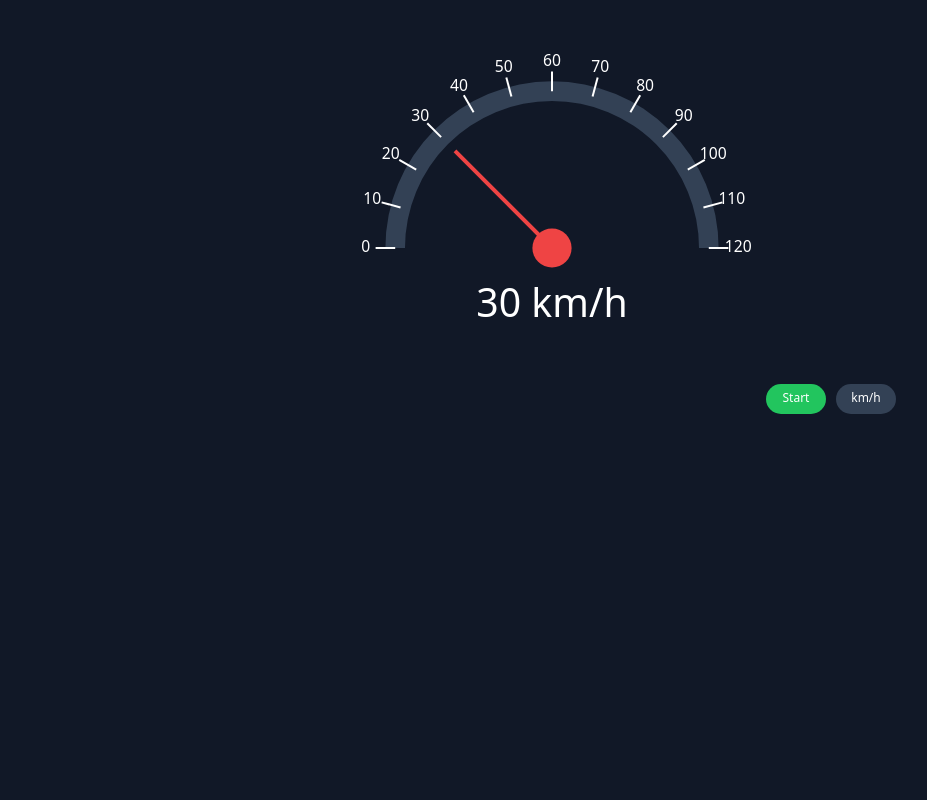
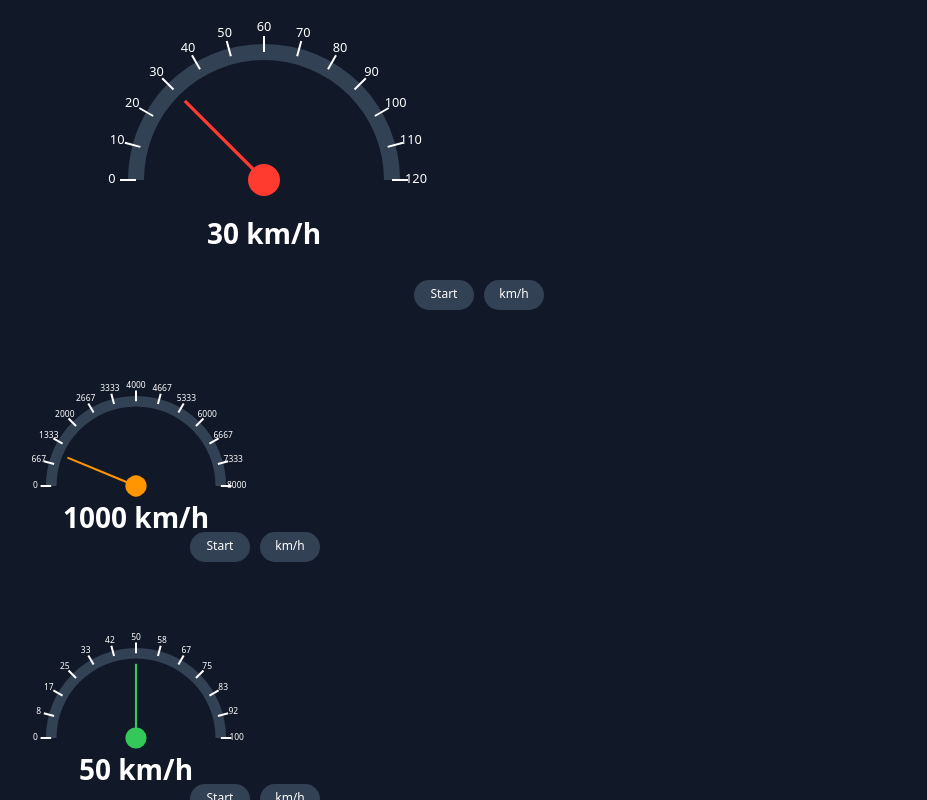
Before and after one commit to kniemann1/Speedometer-display, a React (Vite) app in the folder speedometer-dashboard/: page / in a window 1280 px wide. Shown: the whole page, without its empty margins (120-1047 px from the left). Built offline with nearby package versions, Linux system fonts and the light colour scheme.

Commit message:
Added two additional gauges for RPM and fuel level

```diff
--- a/speedometer-dashboard/src/components/Dashboard/DashboardLayout.tsx
+++ b/speedometer-dashboard/src/components/Dashboard/DashboardLayout.tsx
@@ -13,27 +13,61 @@ const DashboardLayout: React.FC = () => {
           paddingBottom: '56.25%', // 16:9 aspect ratio
         }}
       >
-        <div className="absolute inset-0 flex items-center justify-center">
-          <div
-            style={{
-              width: '100%',
-              height: '100%',
-              display: 'flex',
-              alignItems: 'center',
-              justifyContent: 'center',
-              padding: '2rem'
-            }}
-          >
+        <div className="absolute inset-0 flex flex-col items-center justify-center p-4">
+          {/* Main speedometer */}
+          <div className="w-full flex justify-center mb-4">
+            <div style={{ width: '60%', height: '100%' }}>
               <Speedometer
                 value={60}
                 min={0}
                 max={120}
                 unit="km/h"
+                gaugeType="speed"
                 size={{
-                width: Math.min(window.innerWidth * 0.6, 1200),
-                height: Math.min(window.innerWidth * 0.6 * 0.5625, 675)
+                  width: Math.min(window.innerWidth * 0.5, 800),
+                  height: Math.min(window.innerWidth * 0.5 * 0.5625, 450)
                 }}
               />
+            </div>
+          </div>
+
+          {/* Two additional gauges in a row */}
+          <div className="w-full flex justify-center space-x-8">
+            {/* RPM Gauge */}
+            <div style={{ width: '40%', height: '100%' }}>
+              <Speedometer
+                value={3000}
+                min={0}
+                max={8000}
+                unit="RPM"
+                gaugeType="rpm"
+                colors={{
+                  needle: '#FF9500'
+                }}
+                size={{
+                  width: Math.min(window.innerWidth * 0.35, 600),
+                  height: Math.min(window.innerWidth * 0.35 * 0.5625, 337)
+                }}
+              />
+            </div>
+
+            {/* Fuel Gauge */}
+            <div style={{ width: '40%', height: '100%' }}>
+              <Speedometer
+                value={75}
+                min={0}
+                max={100}
+                unit="%"
+                gaugeType="fuel"
+                colors={{
+                  needle: '#34C759'
+                }}
+                size={{
+                  width: Math.min(window.innerWidth * 0.35, 600),
+                  height: Math.min(window.innerWidth * 0.35 * 0.5625, 337)
+                }}
+              />
+            </div>
           </div>
         </div>
       </div>
--- a/speedometer-dashboard/src/components/Speedometer/Gauge.tsx
+++ b/speedometer-dashboard/src/components/Speedometer/Gauge.tsx
@@ -10,6 +10,14 @@ interface SpeedometerProps {
     width: number;
     height: number;
   };
+  gaugeType?: 'speed' | 'rpm' | 'fuel';
+  colors?: {
+    background?: string;
+    ticks?: string;
+    numbers?: string;
+    needle?: string;
+    valueText?: string;
+  };
 }
 
 const Speedometer: React.FC<SpeedometerProps> = ({
@@ -17,7 +25,9 @@ const Speedometer: React.FC<SpeedometerProps> = ({
   min = 0,
   max = 120,
   unit = 'km/h',
-  size = { width: 800, height: 450 }  // 16:9 aspect ratio
+  size = { width: 800, height: 450 },  // 16:9 aspect ratio
+  gaugeType = 'speed',
+  colors = {}
 }) => {
   const svgRef = useRef<SVGSVGElement>(null);
   const intervalRef = useRef<ReturnType<typeof setInterval> | null>(null);
@@ -26,9 +36,43 @@ const Speedometer: React.FC<SpeedometerProps> = ({
   const [animationState, setAnimationState] = useState({
     isAnimating: false,
     isIncreasing: true,
-    currentValue: 30,
+    currentValue: gaugeType === 'speed' ? 30 : gaugeType === 'rpm' ? 1000 : 50,
     hasInterval: false
   });
+
+  // Default colors based on gauge type
+  const defaultColors = {
+    speed: {
+      background: '#334155',
+      ticks: '#FFFFFF',
+      numbers: '#FFFFFF',
+      needle: '#FF3B30',
+      valueText: '#FFFFFF'
+    },
+    rpm: {
+      background: '#334155',
+      ticks: '#FFFFFF',
+      numbers: '#FFFFFF',
+      needle: '#FF9500',
+      valueText: '#FFFFFF'
+    },
+    fuel: {
+      background: '#334155',
+      ticks: '#FFFFFF',
+      numbers: '#FFFFFF',
+      needle: '#34C759',
+      valueText: '#FFFFFF'
+    }
+  };
+
+  // Merge provided colors with defaults
+  const mergedColors = {
+    background: colors.background || defaultColors[gaugeType].background,
+    ticks: colors.ticks || defaultColors[gaugeType].ticks,
+    numbers: colors.numbers || defaultColors[gaugeType].numbers,
+    needle: colors.needle || defaultColors[gaugeType].needle,
+    valueText: colors.valueText || defaultColors[gaugeType].valueText
+  };
 
   // Debug logging for state changes
   useEffect(() => {
@@ -93,17 +137,39 @@ const Speedometer: React.FC<SpeedometerProps> = ({
     if (animationState.isAnimating) {
       console.log('Starting new animation interval');
 
+      // Different animation ranges based on gauge type
+      let minValue, maxValue, step;
+
+      switch(gaugeType) {
+        case 'rpm':
+          minValue = 1000;
+          maxValue = 6000;
+          step = 50;
+          break;
+        case 'fuel':
+          minValue = 25;
+          maxValue = 75;
+          step = 0.5;
+          break;
+        case 'speed':
+        default:
+          minValue = 30;
+          maxValue = 90;
+          step = 0.5;
+          break;
+      }
+
       // Ensure we start from a valid value
-      if (animationState.currentValue < 30) {
+      if (animationState.currentValue < minValue) {
         setAnimationState(prev => ({
           ...prev,
-          currentValue: 30,
+          currentValue: minValue,
           isIncreasing: true
         }));
-      } else if (animationState.currentValue > 90) {
+      } else if (animationState.currentValue > maxValue) {
         setAnimationState(prev => ({
           ...prev,
-          currentValue: 90,
+          currentValue: maxValue,
           isIncreasing: false
         }));
       }
@@ -125,7 +191,6 @@ const Speedometer: React.FC<SpeedometerProps> = ({
           if (!prev.isAnimating) return prev;
 
           console.log('Interval tick - Previous state:', prev);
-          const step = 0.5; // Increase step size for faster animation
           let newValue = prev.currentValue;
           let newDirection = prev.isIncreasing;
 
@@ -133,17 +198,17 @@ const Speedometer: React.FC<SpeedometerProps> = ({
           if (prev.isIncreasing) {
             newValue = Number((prev.currentValue + step).toFixed(1));
             console.log('Increasing - New value before limit check:', newValue);
-            if (newValue >= 90) {
+            if (newValue >= maxValue) {
               console.log('Reached upper limit, changing direction');
-              newValue = 90;
+              newValue = maxValue;
               newDirection = false;
             }
           } else {
             newValue = Number((prev.currentValue - step).toFixed(1));
             console.log('Decreasing - New value before limit check:', newValue);
-            if (newValue <= 30) {
+            if (newValue <= minValue) {
               console.log('Reached lower limit, changing direction');
-              newValue = 30;
+              newValue = minValue;
               newDirection = true;
             }
           }
@@ -246,7 +311,7 @@ const Speedometer: React.FC<SpeedometerProps> = ({
 
       g.append('path')
         .attr('d', arcGenerator({} as any))
-        .attr('fill', '#334155')
+        .attr('fill', mergedColors.background)
         .attr('class', 'gauge-background');
 
       // Update needle position
@@ -265,27 +330,35 @@ const Speedometer: React.FC<SpeedometerProps> = ({
         .attr('y1', 0)
         .attr('x2', 0)
         .attr('y2', -needleLength)
-        .style('stroke', '#ef4444')
+        .style('stroke', mergedColors.needle)
         .style('stroke-width', needleRadius);
 
-      // Add center circle
-      g.append('circle')
+      // Add needle center circle
+      needle.append('circle')
         .attr('class', 'needle-center')
         .attr('cx', 0)
         .attr('cy', 0)
         .attr('r', radius * 0.1)
-        .style('fill', '#ef4444');
+        .style('fill', mergedColors.needle);
 
       // Add value text with smoother transition
       g.select('.value-text').remove();
       const valueText = g.append('text')
         .attr('class', 'value-text')
         .attr('x', 0)
-        .attr('y', radius * 0.3)
+        .attr('y', radius * 0.4)
         .attr('text-anchor', 'middle')
-        .attr('dominant-baseline', 'middle')
-        .style('font-size', `${radius * 0.2}px`)
-        .style('fill', 'white');
+        .attr('font-size', '28px')
+        .attr('font-weight', 'bold')
+        .attr('fill', mergedColors.valueText);
+
+      g.append('text')
+        .attr('class', 'unit-text')
+        .attr('x', 0)
+        .attr('y', radius * 0.5)
+        .attr('text-anchor', 'middle')
+        .attr('font-size', '16px')
+        .attr('fill', mergedColors.valueText);
 
       // Generate tick values for the visible range only
       const tickCount = 13; // To get nice intervals of 10 for 0-120
@@ -310,7 +383,7 @@ const Speedometer: React.FC<SpeedometerProps> = ({
         .attr('y1', 0)
         .attr('x2', radius * 0.8 + tickLength)
         .attr('y2', 0)
-        .style('stroke', 'white')
+        .style('stroke', mergedColors.ticks)
         .style('stroke-width', 2);
 
       // Add tick labels
@@ -328,7 +401,7 @@ const Speedometer: React.FC<SpeedometerProps> = ({
         })
         .attr('text-anchor', 'middle')
         .attr('dominant-baseline', 'middle')
-        .style('fill', 'white')
+        .style('fill', mergedColors.ticks)
         .style('font-size', `${radius * 0.08}px`)
         .text(d => Math.round(d));
 
@@ -346,14 +419,14 @@ const Speedometer: React.FC<SpeedometerProps> = ({
         .attr('width', 60)
         .attr('height', 30)
         .attr('rx', 15)
-        .style('fill', '#334155');
+        .style('fill', mergedColors.background);
 
       button.append('text')
         .attr('x', 30)
         .attr('y', 15)
         .attr('text-anchor', 'middle')
         .attr('dominant-baseline', 'middle')
-        .style('fill', 'white')
+        .style('fill', mergedColors.valueText)
         .style('font-size', '12px')
         .text(currentUnit);
 
@@ -371,14 +444,14 @@ const Speedometer: React.FC<SpeedometerProps> = ({
         .attr('width', 60)
         .attr('height', 30)
         .attr('rx', 15)
-        .style('fill', animationState.isAnimating ? '#ef4444' : '#22c55e');
+        .style('fill', animationState.isAnimating ? mergedColors.needle : mergedColors.background);
 
       animButton.append('text')
         .attr('x', 30)
         .attr('y', 15)
         .attr('text-anchor', 'middle')
         .attr('dominant-baseline', 'middle')
-        .style('fill', 'white')
+        .style('fill', mergedColors.valueText)
         .style('font-size', '12px')
         .text(animationState.isAnimating ? 'Stop' : 'Start');
     }
@@ -425,7 +498,7 @@ const Speedometer: React.FC<SpeedometerProps> = ({
       // Update animation button color
       const buttonRect = svg.select('.animation-toggle rect');
       if (buttonRect.size()) {
-        buttonRect.style('fill', animationState.isAnimating ? '#ef4444' : '#22c55e');
+        buttonRect.style('fill', animationState.isAnimating ? mergedColors.needle : mergedColors.background);
       }
     }
 
```
Lines whose indentation alone changed are shown as unchanged.
